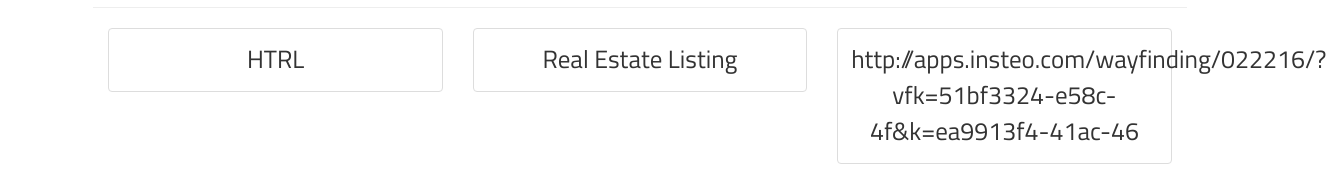
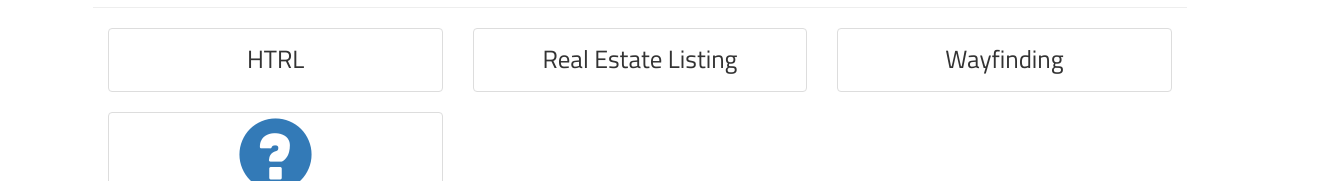
Before and after one commit to b4conjuice/dlopez807.github.io, a plain HTML site: page portfolio/index.html in a window 1280 px wide. Shown: the part 545-726 px from the top of the page, 1327 px wide, since content can reach past the window. Drawn offline with nearby package versions, Linux system fonts and the light colour scheme; files whose address does not match are found by name.

Commit message:
Fixed error

```diff
--- a/portfolio/index.html
+++ b/portfolio/index.html
@@ -159,7 +159,7 @@
 										<span class="glyphicon glyphicon-question-sign"></span>
 										</img>
 										-->
-										<div class="caption center">http://apps.insteo.com/wayfinding/022216/?vfk=51bf3324-e58c-4f&k=ea9913f4-41ac-46</div>
+										<div class="caption center">Wayfinding</div>
 
 									</a>
 
```
